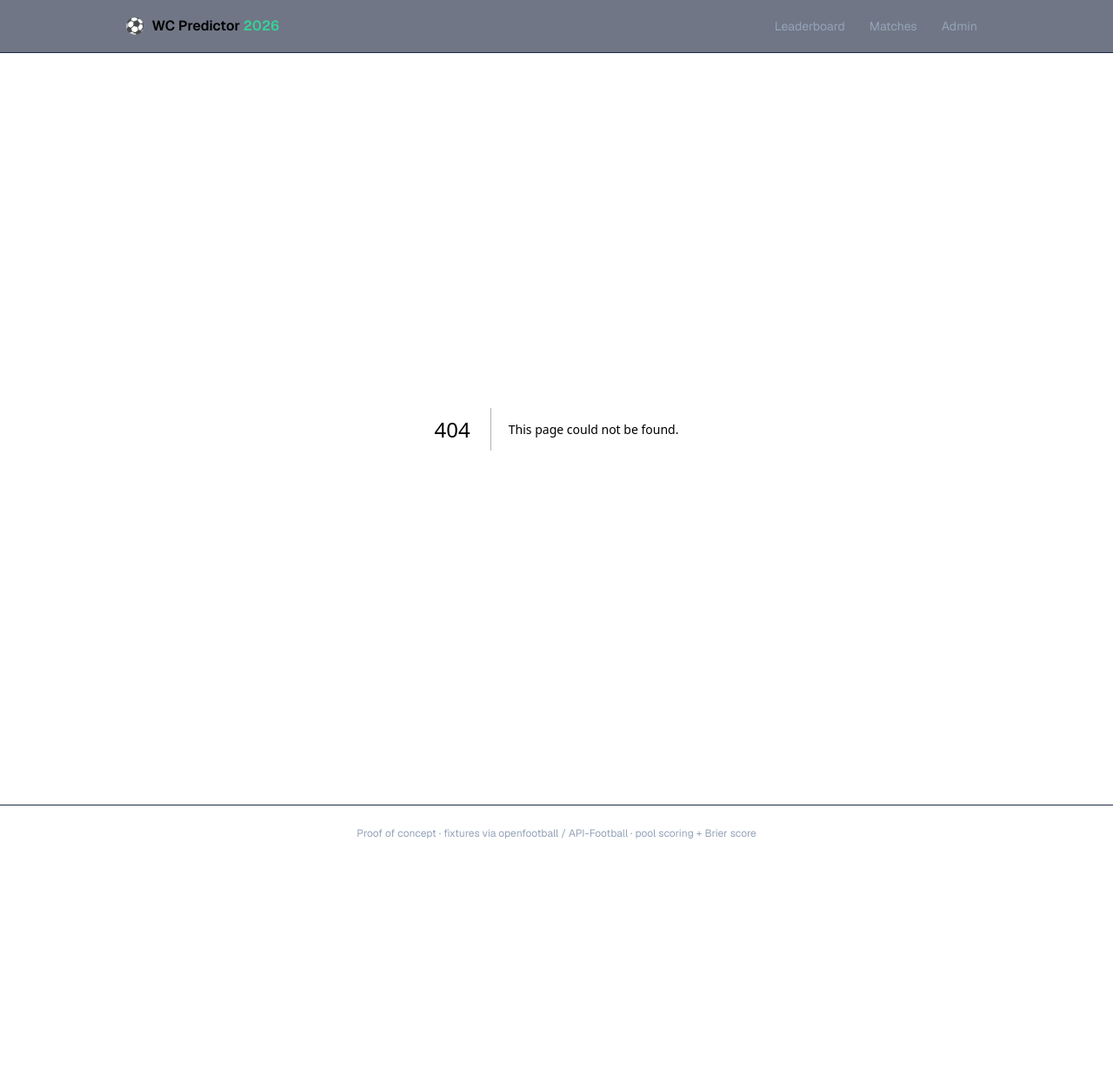
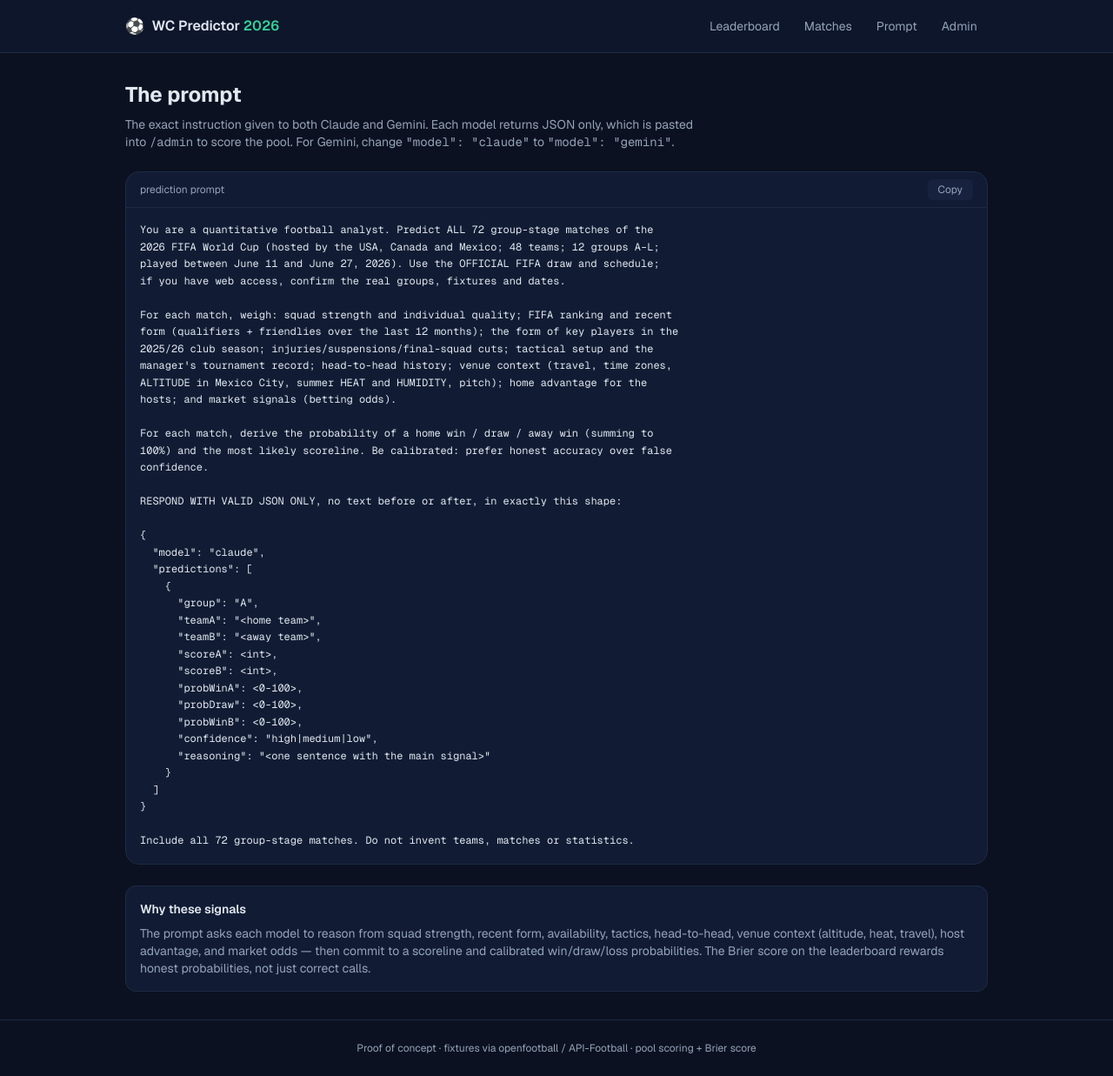
Before and after one commit to willianpinho/worldcup-predictor-2026, a Next.js app: page /prompt in a window 1280 px wide. Before the commit this address had no page. Shown: the whole page at 87% size. Before the commit the page ends 990 px from the top, so only its background shows below. Built offline with nearby package versions, Linux system fonts and the light colour scheme.

Commit message:
feat(ui): add /prompt page showing the full prediction prompt

```diff
--- /dev/null
+++ b/src/app/prompt/page.tsx
@@ -0,0 +1,45 @@
+import type { Metadata } from "next";
+import { CopyButton } from "@/components/CopyButton";
+import { PREDICTION_PROMPT } from "@/lib/prompt";
+
+export const metadata: Metadata = {
+  title: "Prompt — World Cup Predictor 2026",
+};
+
+export default function PromptPage() {
+  return (
+    <div className="space-y-6">
+      <div>
+        <h1 className="text-2xl font-bold">The prompt</h1>
+        <p className="mt-2 max-w-2xl text-sm text-muted">
+          The exact instruction given to both Claude and Gemini. Each model returns
+          JSON only, which is pasted into <span className="font-mono">/admin</span> to
+          score the pool. For Gemini, change{" "}
+          <span className="font-mono">&quot;model&quot;: &quot;claude&quot;</span> to{" "}
+          <span className="font-mono">&quot;model&quot;: &quot;gemini&quot;</span>.
+        </p>
+      </div>
+
+      <div className="overflow-hidden rounded-2xl border border-border bg-surface">
+        <div className="flex items-center justify-between border-b border-border px-4 py-2">
+          <span className="text-xs text-muted">prediction prompt</span>
+          <CopyButton text={PREDICTION_PROMPT} />
+        </div>
+        <pre className="overflow-x-auto whitespace-pre-wrap px-4 py-4 font-mono text-xs leading-relaxed text-foreground">
+          {PREDICTION_PROMPT}
+        </pre>
+      </div>
+
+      <div className="rounded-xl border border-border bg-surface p-4 text-sm text-muted">
+        <h2 className="mb-2 font-semibold text-foreground">Why these signals</h2>
+        <p>
+          The prompt asks each model to reason from squad strength, recent form,
+          availability, tactics, head-to-head, venue context (altitude, heat, travel),
+          host advantage, and market odds — then commit to a scoreline and calibrated
+          win/draw/loss probabilities. The Brier score on the leaderboard rewards honest
+          probabilities, not just correct calls.
+        </p>
+      </div>
+    </div>
+  );
+}
--- /dev/null
+++ b/src/components/CopyButton.tsx
@@ -0,0 +1,27 @@
+"use client";
+
+import { useState } from "react";
+
+export function CopyButton({ text }: { text: string }) {
+  const [copied, setCopied] = useState(false);
+
+  async function copy() {
+    try {
+      await navigator.clipboard.writeText(text);
+      setCopied(true);
+      setTimeout(() => setCopied(false), 1500);
+    } catch {
+      // Clipboard API unavailable (e.g. insecure context) — no-op.
+    }
+  }
+
+  return (
+    <button
+      type="button"
+      onClick={copy}
+      className="rounded-md bg-surface-2 px-3 py-1 text-xs text-muted transition-colors hover:text-foreground"
+    >
+      {copied ? "Copied!" : "Copy"}
+    </button>
+  );
+}
--- a/src/components/Nav.tsx
+++ b/src/components/Nav.tsx
@@ -3,6 +3,7 @@ import Link from "next/link";
 const links = [
   { href: "/", label: "Leaderboard" },
   { href: "/matches", label: "Matches" },
+  { href: "/prompt", label: "Prompt" },
   { href: "/admin", label: "Admin" },
 ];
 
--- /dev/null
+++ b/src/lib/prompt.ts
@@ -0,0 +1,39 @@
+// Single source of truth for the prediction prompt shown on /prompt and documented
+// in docs/PROMPT.md. This is the exact text fed to Claude and Gemini.
+export const PREDICTION_PROMPT = `You are a quantitative football analyst. Predict ALL 72 group-stage matches of the
+2026 FIFA World Cup (hosted by the USA, Canada and Mexico; 48 teams; 12 groups A–L;
+played between June 11 and June 27, 2026). Use the OFFICIAL FIFA draw and schedule;
+if you have web access, confirm the real groups, fixtures and dates.
+
+For each match, weigh: squad strength and individual quality; FIFA ranking and recent
+form (qualifiers + friendlies over the last 12 months); the form of key players in the
+2025/26 club season; injuries/suspensions/final-squad cuts; tactical setup and the
+manager's tournament record; head-to-head history; venue context (travel, time zones,
+ALTITUDE in Mexico City, summer HEAT and HUMIDITY, pitch); home advantage for the
+hosts; and market signals (betting odds).
+
+For each match, derive the probability of a home win / draw / away win (summing to
+100%) and the most likely scoreline. Be calibrated: prefer honest accuracy over false
+confidence.
+
+RESPOND WITH VALID JSON ONLY, no text before or after, in exactly this shape:
+
+{
+  "model": "claude",
+  "predictions": [
+    {
+      "group": "A",
+      "teamA": "<home team>",
+      "teamB": "<away team>",
+      "scoreA": <int>,
+      "scoreB": <int>,
+      "probWinA": <0-100>,
+      "probDraw": <0-100>,
+      "probWinB": <0-100>,
+      "confidence": "high|medium|low",
+      "reasoning": "<one sentence with the main signal>"
+    }
+  ]
+}
+
+Include all 72 group-stage matches. Do not invent teams, matches or statistics.`;
```
